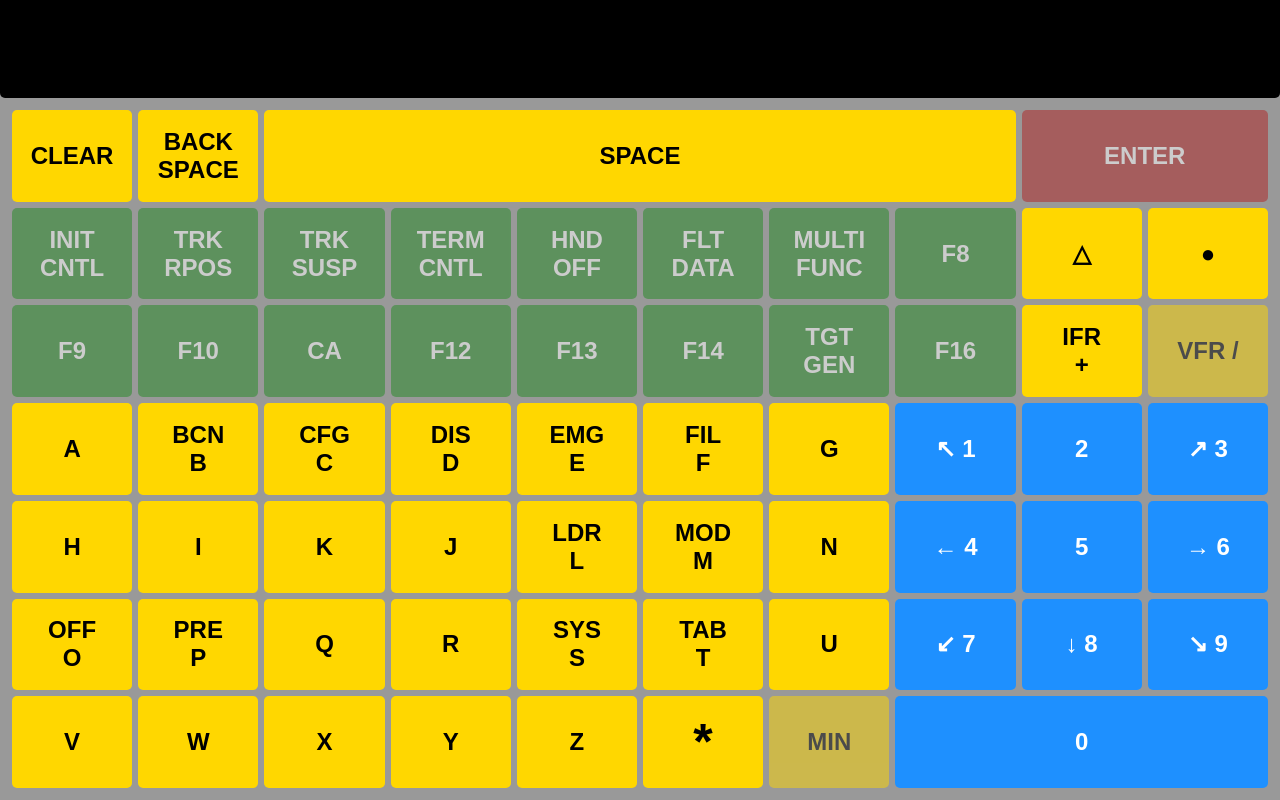
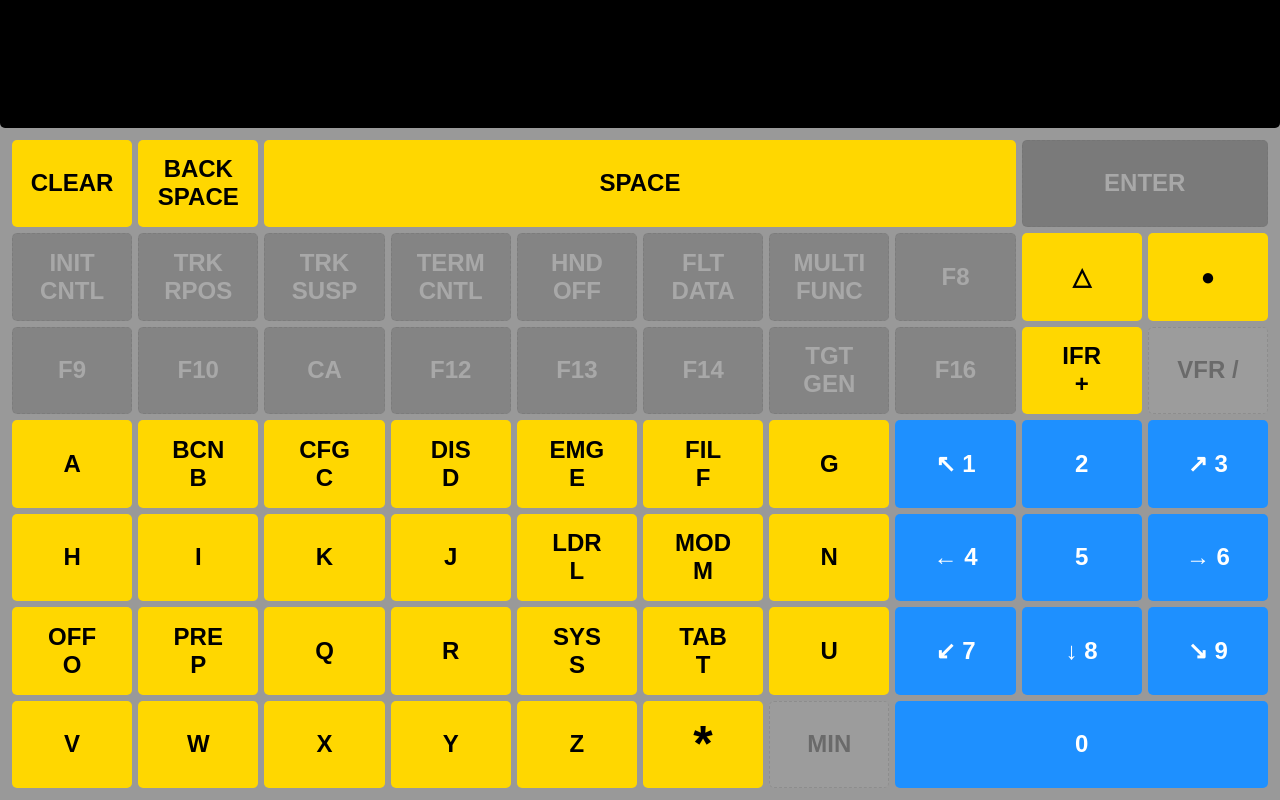
Before and after one commit to vpenchuk/STARS-Keyboard, a plain HTML site: page main.html in a window 1280 px wide. Drawn offline with Linux system fonts and the light colour scheme.

Commit message:
Bigger UI & Scroll to Overflow

```diff
--- a/main.html
+++ b/main.html
@@ -26,23 +26,30 @@
 
         /* Terminal: fixed 5-line height */
         .terminal {
+            font-family: monospace;
+            font-size: clamp(14px, 1.4vw, 20px);
+            line-height: 1.2em;
             height: calc(1.2em * 5 + 20px);
             background: #000;
             color: #0f0;
-            font-family: monospace;
             padding: 10px;
             border-radius: 0 0 5px 5px;
             flex-shrink: 0;
+            display: flex;
+            flex-direction: column;
         }
 
         .term-content {
             height: calc(1.2em * 5);
+            line-height: 1.2em;
+            padding: 0;
+            margin: 0;
+            background: transparent;
             overflow-y: auto;
             white-space: pre-wrap;
-            line-height: 1.2em;
-            background: rgba(0, 0, 0, 0.2);
-            padding: 5px;
         }
+
+
 
         /* Keyboard: fills remaining height and defines a fixed row grid */
         .keyboard {
@@ -83,8 +90,10 @@
         }
 
         .key:disabled {
-            opacity: 0.5;
+            opacity: 0.3;
+            filter: grayscale(100%) brightness(80%);
             cursor: not-allowed;
+            border: 1px dashed rgba(0, 0, 0, 0.3);
         }
 
         .yellow {
@@ -210,6 +219,8 @@
                     if (key) content += key;
                 }
                 contentDiv.textContent = content;
+                contentDiv.scrollTop = contentDiv.scrollHeight;
+
             });
         });
     </script>
```
